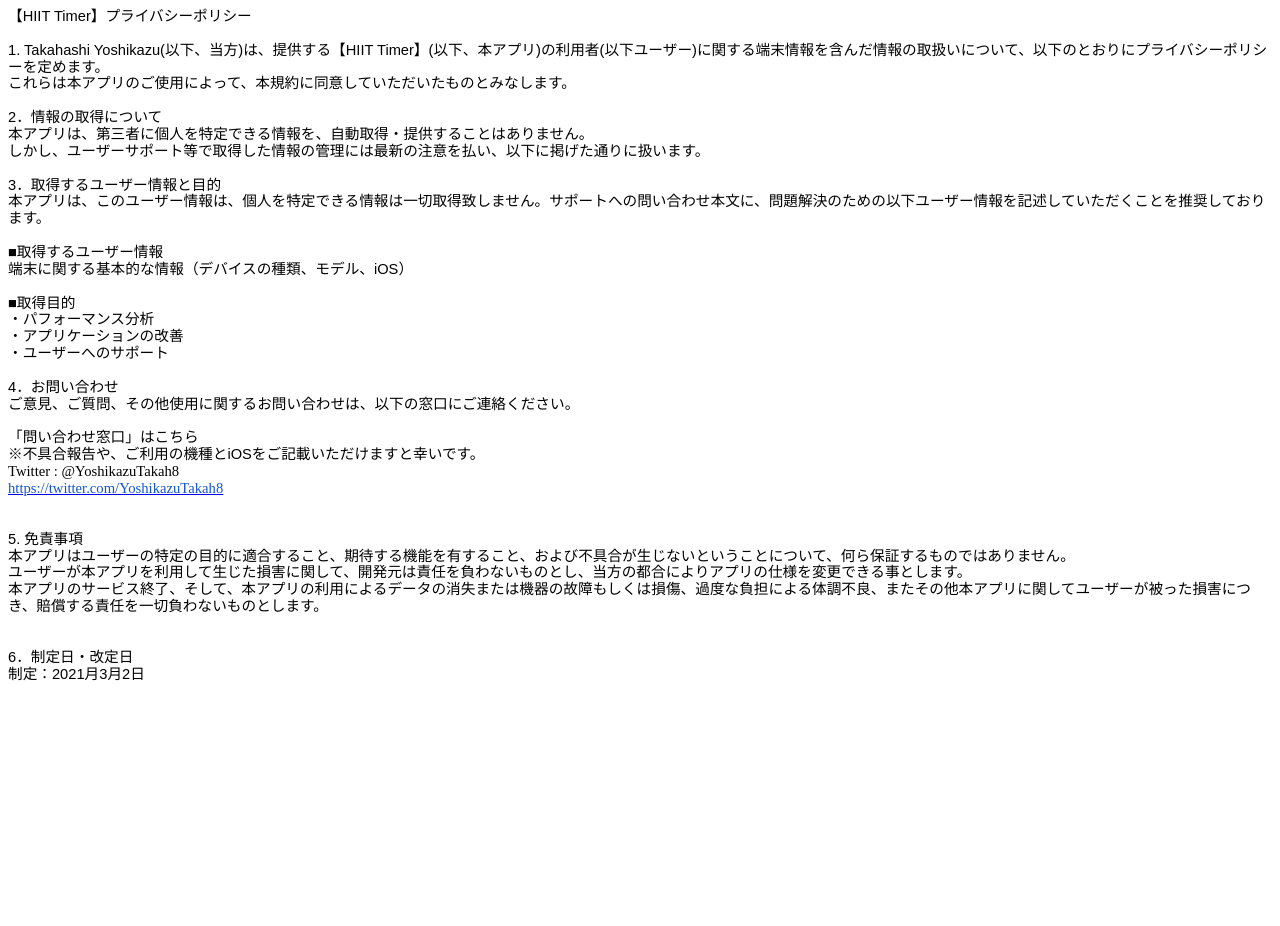
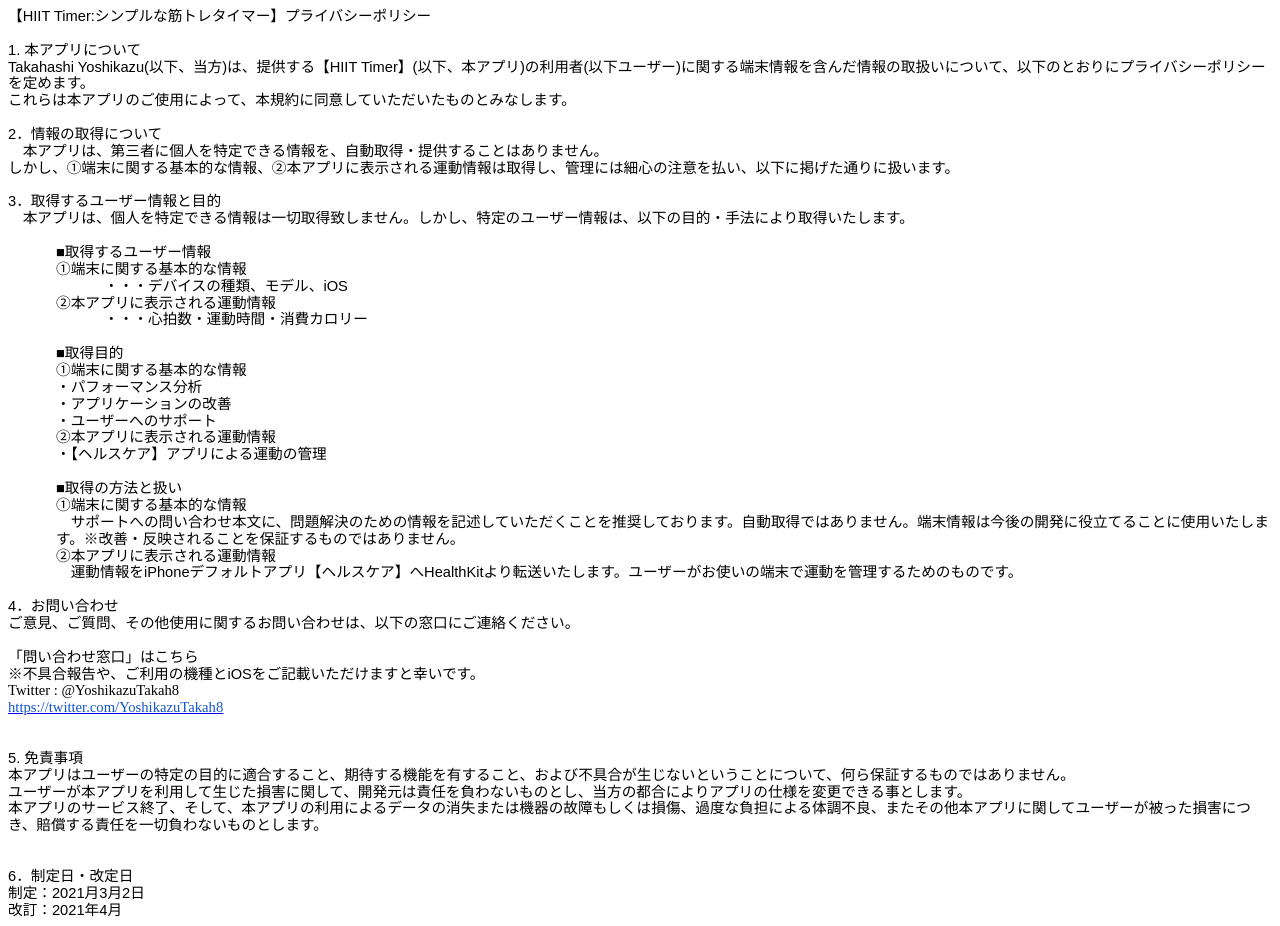
Before and after one commit to Yoshikazu-T/privacy_policy-HIIT_Timer, a plain HTML site: page docs/index.html in a window 1280 px wide. Before the commit the page ends 800 px from the top, so only its background shows below. Drawn offline with Linux system fonts and the light colour scheme.

Commit message:
update_privacypolicy

```diff
--- a/docs/index.html
+++ b/docs/index.html
@@ -14,6 +14,8 @@ xmlns="http://www.w3.org/TR/REC-html40">
 href="HIIT_プライバシーポリシー.fld/colorschememapping.xml">
 <!--[if gte mso 9]><xml>
  <w:WordDocument>
+  <w:SpellingState>Clean</w:SpellingState>
+  <w:GrammarState>Clean</w:GrammarState>
   <w:TrackMoves>false</w:TrackMoves>
   <w:TrackFormatting/>
   <w:PunctuationKerning/>
@@ -895,14 +897,19 @@ table.TableNormal
 <div class=WordSection1>
 
 <p class=MsoNormal><span style='font-family:"Arial Unicode MS",sans-serif'>【HIIT
-Timer】プライバシーポリシー</span><span style='font-family:"ＭＳ 明朝";mso-ascii-font-family:
-Arial;mso-fareast-theme-font:minor-fareast;mso-hansi-font-family:Arial'><o:p></o:p></span></p>
+Timer:シンプルな筋トレタイマー】プライバシーポリシー</span><span style='font-family:"ＭＳ 明朝";
+mso-ascii-font-family:Arial;mso-fareast-theme-font:minor-fareast;mso-hansi-font-family:
+Arial'><o:p></o:p></span></p>
 
 <p class=MsoNormal><span style='font-family:"ＭＳ 明朝";mso-ascii-font-family:Arial;
 mso-fareast-theme-font:minor-fareast;mso-hansi-font-family:Arial'><o:p>&nbsp;</o:p></span></p>
 
-<p class=MsoNormal><span style='font-family:"Arial Unicode MS",sans-serif'>1.
-Takahashi Yoshikazu(以下、当方)は、提供する【HIIT Timer】(以下、本アプリ)の利用者(以下ユーザー)に関する端末情報を含んだ情報の取扱いについて、以下のとおりにプライバシーポリシーを定めます。</span><span
+<p class=MsoNormal><span style='font-family:"Arial Unicode MS",sans-serif'>1. 本アプリについて</span><span
+style='font-family:"ＭＳ 明朝";mso-ascii-font-family:Arial;mso-fareast-theme-font:
+minor-fareast;mso-hansi-font-family:Arial'><o:p></o:p></span></p>
+
+<p class=MsoNormal><span style='font-family:"Arial Unicode MS",sans-serif'>Takahashi
+Yoshikazu(以下、当方)は、提供する【HIIT Timer】(以下、本アプリ)の利用者(以下ユーザー)に関する端末情報を含んだ情報の取扱いについて、以下のとおりにプライバシーポリシーを定めます。</span><span
 style='font-family:"ＭＳ 明朝";mso-ascii-font-family:Arial;mso-fareast-theme-font:
 minor-fareast;mso-hansi-font-family:Arial'><o:p></o:p></span></p>
 
@@ -917,11 +924,11 @@ mso-fareast-theme-font:minor-fareast;mso-hansi-font-family:Arial'><o:p>&nbsp;</o
 style='font-family:"ＭＳ 明朝";mso-ascii-font-family:Arial;mso-fareast-theme-font:
 minor-fareast;mso-hansi-font-family:Arial'><o:p></o:p></span></p>
 
-<p class=MsoNormal><span style='font-family:"Arial Unicode MS",sans-serif'>本アプリは、第三者に個人を特定できる情報を、自動取得・提供することはありません。</span><span
+<p class=MsoNormal><span style='font-family:"Arial Unicode MS",sans-serif'>　本アプリは、第三者に個人を特定できる情報を、自動取得・提供することはありません。</span><span
 style='font-family:"ＭＳ 明朝";mso-ascii-font-family:Arial;mso-fareast-theme-font:
 minor-fareast;mso-hansi-font-family:Arial'><o:p></o:p></span></p>
 
-<p class=MsoNormal><span style='font-family:"Arial Unicode MS",sans-serif'>しかし、ユーザーサポート等で取得した情報の管理には最新の注意を払い、以下に掲げた通りに扱います。</span><span
+<p class=MsoNormal><span style='font-family:"Arial Unicode MS",sans-serif'>しかし、①端末に関する基本的な情報、②本アプリに表示される運動情報は取得し、管理には細心の注意を払い、以下に掲げた通りに扱います。</span><span
 style='font-family:"ＭＳ 明朝";mso-ascii-font-family:Arial;mso-fareast-theme-font:
 minor-fareast;mso-hansi-font-family:Arial'><o:p></o:p></span></p>
 
@@ -932,37 +939,87 @@ mso-fareast-theme-font:minor-fareast;mso-hansi-font-family:Arial'><o:p>&nbsp;</o
 style='font-family:"ＭＳ 明朝";mso-ascii-font-family:Arial;mso-fareast-theme-font:
 minor-fareast;mso-hansi-font-family:Arial'><o:p></o:p></span></p>
 
-<p class=MsoNormal><span style='font-family:"Arial Unicode MS",sans-serif'>本アプリは、このユーザー情報は、個人を特定できる情報は一切取得致しません。サポートへの問い合わせ本文に、問題解決のための以下ユーザー情報を記述していただくことを推奨しております。</span><span
+<p class=MsoNormal><span style='font-family:"Arial Unicode MS",sans-serif'>　本アプリは、個人を特定できる情報は一切取得致しません。しかし、特定のユーザー情報は、以下の目的・手法により取得いたします。</span><span
 style='font-family:"ＭＳ 明朝";mso-ascii-font-family:Arial;mso-fareast-theme-font:
 minor-fareast;mso-hansi-font-family:Arial'><o:p></o:p></span></p>
 
-<p class=MsoNormal><span style='font-family:"ＭＳ 明朝";mso-ascii-font-family:Arial;
-mso-fareast-theme-font:minor-fareast;mso-hansi-font-family:Arial'><o:p>&nbsp;</o:p></span></p>
+<p class=MsoNormal style='margin-left:36.0pt'><span style='font-family:"ＭＳ 明朝";
+mso-ascii-font-family:Arial;mso-fareast-theme-font:minor-fareast;mso-hansi-font-family:
+Arial'><o:p>&nbsp;</o:p></span></p>
 
-<p class=MsoNormal><span style='font-family:"Arial Unicode MS",sans-serif'>■取得するユーザー情報</span><span
+<p class=MsoNormal style='margin-left:36.0pt'><span style='font-family:"Arial Unicode MS",sans-serif'>■取得するユーザー情報</span><span
 style='font-family:"ＭＳ 明朝";mso-ascii-font-family:Arial;mso-fareast-theme-font:
 minor-fareast;mso-hansi-font-family:Arial'><o:p></o:p></span></p>
 
-<p class=MsoNormal><span style='font-family:"Arial Unicode MS",sans-serif'>端末に関する基本的な情報（デバイスの種類、モデル、iOS）</span><span
+<p class=MsoNormal style='margin-left:36.0pt'><span style='font-family:"Arial Unicode MS",sans-serif'>①端末に関する基本的な情報</span><span
 style='font-family:"ＭＳ 明朝";mso-ascii-font-family:Arial;mso-fareast-theme-font:
 minor-fareast;mso-hansi-font-family:Arial'><o:p></o:p></span></p>
 
-<p class=MsoNormal><span style='font-family:"ＭＳ 明朝";mso-ascii-font-family:Arial;
-mso-fareast-theme-font:minor-fareast;mso-hansi-font-family:Arial'><o:p>&nbsp;</o:p></span></p>
-
-<p class=MsoNormal><span style='font-family:"Arial Unicode MS",sans-serif'>■取得目的</span><span
+<p class=MsoNormal style='margin-left:72.0pt'><span style='font-family:"Arial Unicode MS",sans-serif'>・・・デバイスの種類、モデル、iOS</span><span
 style='font-family:"ＭＳ 明朝";mso-ascii-font-family:Arial;mso-fareast-theme-font:
 minor-fareast;mso-hansi-font-family:Arial'><o:p></o:p></span></p>
 
-<p class=MsoNormal><span style='font-family:"Arial Unicode MS",sans-serif'>・パフォーマンス分析</span><span
+<p class=MsoNormal style='margin-left:36.0pt'><span style='font-family:"Arial Unicode MS",sans-serif'>②本アプリに表示される運動情報</span><span
 style='font-family:"ＭＳ 明朝";mso-ascii-font-family:Arial;mso-fareast-theme-font:
 minor-fareast;mso-hansi-font-family:Arial'><o:p></o:p></span></p>
 
-<p class=MsoNormal><span style='font-family:"Arial Unicode MS",sans-serif'>・アプリケーションの改善</span><span
+<p class=MsoNormal style='margin-left:72.0pt'><span style='font-family:"Arial Unicode MS",sans-serif'>・・・心拍数・運動時間・消費カロリー</span><span
 style='font-family:"ＭＳ 明朝";mso-ascii-font-family:Arial;mso-fareast-theme-font:
 minor-fareast;mso-hansi-font-family:Arial'><o:p></o:p></span></p>
 
-<p class=MsoNormal><span style='font-family:"Arial Unicode MS",sans-serif'>・ユーザーへのサポート</span><span
+<p class=MsoNormal style='margin-left:36.0pt'><span style='font-family:"ＭＳ 明朝";
+mso-ascii-font-family:Arial;mso-fareast-theme-font:minor-fareast;mso-hansi-font-family:
+Arial'><o:p>&nbsp;</o:p></span></p>
+
+<p class=MsoNormal style='margin-left:36.0pt'><span style='font-family:"Arial Unicode MS",sans-serif'>■取得目的</span><span
+style='font-family:"ＭＳ 明朝";mso-ascii-font-family:Arial;mso-fareast-theme-font:
+minor-fareast;mso-hansi-font-family:Arial'><o:p></o:p></span></p>
+
+<p class=MsoNormal style='margin-left:36.0pt'><span style='font-family:"Arial Unicode MS",sans-serif'>①端末に関する基本的な情報</span><span
+style='font-family:"ＭＳ 明朝";mso-ascii-font-family:Arial;mso-fareast-theme-font:
+minor-fareast;mso-hansi-font-family:Arial'><o:p></o:p></span></p>
+
+<p class=MsoNormal style='margin-left:36.0pt'><span style='font-family:"Arial Unicode MS",sans-serif'>・パフォーマンス分析</span><span
+style='font-family:"ＭＳ 明朝";mso-ascii-font-family:Arial;mso-fareast-theme-font:
+minor-fareast;mso-hansi-font-family:Arial'><o:p></o:p></span></p>
+
+<p class=MsoNormal style='margin-left:36.0pt'><span style='font-family:"Arial Unicode MS",sans-serif'>・アプリケーションの改善</span><span
+style='font-family:"ＭＳ 明朝";mso-ascii-font-family:Arial;mso-fareast-theme-font:
+minor-fareast;mso-hansi-font-family:Arial'><o:p></o:p></span></p>
+
+<p class=MsoNormal style='margin-left:36.0pt'><span style='font-family:"Arial Unicode MS",sans-serif'>・ユーザーへのサポート</span><span
+style='font-family:"ＭＳ 明朝";mso-ascii-font-family:Arial;mso-fareast-theme-font:
+minor-fareast;mso-hansi-font-family:Arial'><o:p></o:p></span></p>
+
+<p class=MsoNormal style='margin-left:36.0pt'><span style='font-family:"Arial Unicode MS",sans-serif'>②本アプリに表示される運動情報</span><span
+style='font-family:"ＭＳ 明朝";mso-ascii-font-family:Arial;mso-fareast-theme-font:
+minor-fareast;mso-hansi-font-family:Arial'><o:p></o:p></span></p>
+
+<p class=MsoNormal style='margin-left:36.0pt'><span style='font-family:"Arial Unicode MS",sans-serif'>・【ヘルスケア】アプリによる運動の管理</span><span
+style='font-family:"ＭＳ 明朝";mso-ascii-font-family:Arial;mso-fareast-theme-font:
+minor-fareast;mso-hansi-font-family:Arial'><o:p></o:p></span></p>
+
+<p class=MsoNormal style='margin-left:36.0pt'><span style='font-family:"ＭＳ 明朝";
+mso-ascii-font-family:Arial;mso-fareast-theme-font:minor-fareast;mso-hansi-font-family:
+Arial'><o:p>&nbsp;</o:p></span></p>
+
+<p class=MsoNormal style='margin-left:36.0pt'><span style='font-family:"Arial Unicode MS",sans-serif'>■取得の方法と扱い</span><span
+style='font-family:"ＭＳ 明朝";mso-ascii-font-family:Arial;mso-fareast-theme-font:
+minor-fareast;mso-hansi-font-family:Arial'><o:p></o:p></span></p>
+
+<p class=MsoNormal style='margin-left:36.0pt'><span style='font-family:"Arial Unicode MS",sans-serif'>①端末に関する基本的な情報</span><span
+style='font-family:"ＭＳ 明朝";mso-ascii-font-family:Arial;mso-fareast-theme-font:
+minor-fareast;mso-hansi-font-family:Arial'><o:p></o:p></span></p>
+
+<p class=MsoNormal style='margin-left:36.0pt'><span style='font-family:"Arial Unicode MS",sans-serif'>　サポートへの問い合わせ本文に、問題解決のための情報を記述していただくことを推奨しております。自動取得ではありません。端末情報は今後の開発に役立てることに使用いたします。※改善・反映されることを保証するものではありません。</span><span
+style='font-family:"ＭＳ 明朝";mso-ascii-font-family:Arial;mso-fareast-theme-font:
+minor-fareast;mso-hansi-font-family:Arial'><o:p></o:p></span></p>
+
+<p class=MsoNormal style='margin-left:36.0pt'><span style='font-family:"Arial Unicode MS",sans-serif'>②本アプリに表示される運動情報</span><span
+style='font-family:"ＭＳ 明朝";mso-ascii-font-family:Arial;mso-fareast-theme-font:
+minor-fareast;mso-hansi-font-family:Arial'><o:p></o:p></span></p>
+
+<p class=MsoNormal style='margin-left:36.0pt'><span style='font-family:"Arial Unicode MS",sans-serif'>　運動情報をiPhoneデフォルトアプリ【ヘルスケア】へHealthKitより転送いたします。ユーザーがお使いの端末で運動を管理するためのものです。</span><span
 style='font-family:"ＭＳ 明朝";mso-ascii-font-family:Arial;mso-fareast-theme-font:
 minor-fareast;mso-hansi-font-family:Arial'><o:p></o:p></span></p>
 
@@ -989,18 +1046,23 @@ style='font-family:"ＭＳ 明朝";mso-ascii-font-family:Arial;mso-fareast-theme
 minor-fareast;mso-hansi-font-family:Arial'><o:p></o:p></span></p>
 
 <p class=MsoNormal><span style='font-family:"ＭＳ 明朝";mso-ascii-font-family:Arial;
-mso-fareast-theme-font:minor-fareast;mso-hansi-font-family:Arial'>Twitter :
-@YoshikazuTakah8<o:p></o:p></span></p>
+mso-fareast-theme-font:minor-fareast;mso-hansi-font-family:Arial;mso-ansi-language:
+EN-US'>Twitter : @YoshikazuTakah8<o:p></o:p></span></p>
 
 <p class=MsoNormal><span style='font-family:"ＭＳ 明朝";mso-ascii-font-family:Arial;
 mso-fareast-theme-font:minor-fareast;mso-hansi-font-family:Arial'><a
-href="https://twitter.com/YoshikazuTakah8"><span style='color:#1155CC'>https://twitter.com/YoshikazuTakah8</span></a><o:p></o:p></span></p>
+href="https://twitter.com/YoshikazuTakah8"><span style='color:#1155CC;
+mso-ansi-language:EN-US'>https://twitter.com/YoshikazuTakah8</span></a></span><span
+style='font-family:"ＭＳ 明朝";mso-ascii-font-family:Arial;mso-fareast-theme-font:
+minor-fareast;mso-hansi-font-family:Arial;mso-ansi-language:EN-US'><o:p></o:p></span></p>
 
 <p class=MsoNormal><span style='font-family:"ＭＳ 明朝";mso-ascii-font-family:Arial;
-mso-fareast-theme-font:minor-fareast;mso-hansi-font-family:Arial'><o:p>&nbsp;</o:p></span></p>
+mso-fareast-theme-font:minor-fareast;mso-hansi-font-family:Arial;mso-ansi-language:
+EN-US'><o:p>&nbsp;</o:p></span></p>
 
 <p class=MsoNormal><span style='font-family:"ＭＳ 明朝";mso-ascii-font-family:Arial;
-mso-fareast-theme-font:minor-fareast;mso-hansi-font-family:Arial'><o:p>&nbsp;</o:p></span></p>
+mso-fareast-theme-font:minor-fareast;mso-hansi-font-family:Arial;mso-ansi-language:
+EN-US'><o:p>&nbsp;</o:p></span></p>
 
 <p class=MsoNormal><span style='font-family:"Arial Unicode MS",sans-serif'>5. 免責事項</span><span
 style='font-family:"ＭＳ 明朝";mso-ascii-font-family:Arial;mso-fareast-theme-font:
@@ -1032,6 +1094,10 @@ minor-fareast;mso-hansi-font-family:Arial'><o:p></o:p></span></p>
 style='font-family:"ＭＳ 明朝";mso-ascii-font-family:Arial;mso-fareast-theme-font:
 minor-fareast;mso-hansi-font-family:Arial'><o:p></o:p></span></p>
 
+<p class=MsoNormal><span style='font-family:"Arial Unicode MS",sans-serif'>改訂：2021年4月</span><span
+style='font-family:"ＭＳ 明朝";mso-ascii-font-family:Arial;mso-fareast-theme-font:
+minor-fareast;mso-hansi-font-family:Arial'><o:p></o:p></span></p>
+
 </div>
 
 </body>
```
